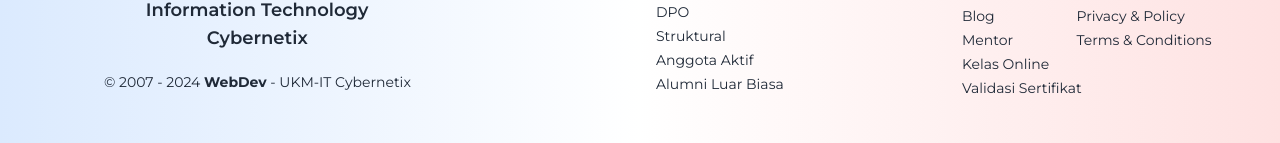
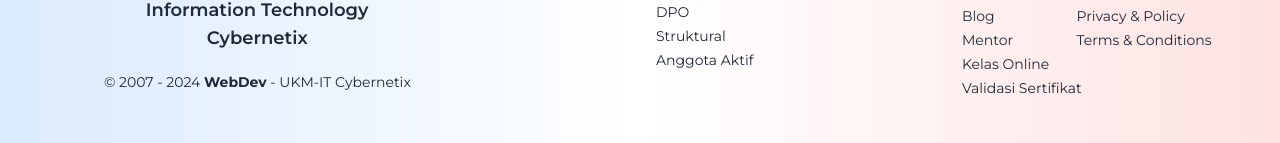
Before and after one commit to Rerey155-del/ukm-it_cybernetix, a React (Vite) app: page / in a window 1280 px wide. Shown: the part 3393-3536 px from the top of the page. Built offline with nearby package versions, Linux system fonts and the light colour scheme; no server answers; what flowbite, ldrs would draw is missing.

Commit message:
pembaharuan

```diff
--- a/src/Components/Footer.jsx
+++ b/src/Components/Footer.jsx
@@ -1,14 +1,13 @@
 import Cx from "../assets/cx-logo.svg";
 
 // eslint-disable-next-line react/prop-types
-const Footer = ({darkMode}) => {
+const Footer = ({ darkMode }) => {
   const currentYear = new Date().getFullYear();
   return (
-    <footer className={` relative py-12 overflow-hidden ${
-      darkMode
+    <footer className={` relative py-12 overflow-hidden ${darkMode
         ? "bg-[#32364F]" // Background gelap
         : "bg-gradient-to-r from-blue-100 via-white to-red-100 text-gray-800" // Background terang
-    }`}>
+      }`}>
       {/* Lingkaran Gradien */}
       <div className="absolute top-0 left-[-150px] w-[400px] h-[400px] bg-gradient-radial from-blue-300/40 to-transparent rounded-full"></div>
       <div className="absolute bottom-0 right-[-150px] w-[400px] h-[400px] bg-gradient-radial from-red-300/40 to-transparent rounded-full"></div>
@@ -81,7 +80,7 @@ const Footer = ({darkMode}) => {
                 <li>DPO</li>
                 <li>Struktural</li>
                 <li>Anggota Aktif</li>
-                <li>Alumni Luar Biasa</li>
+
               </ul>
             </div>
 
```
